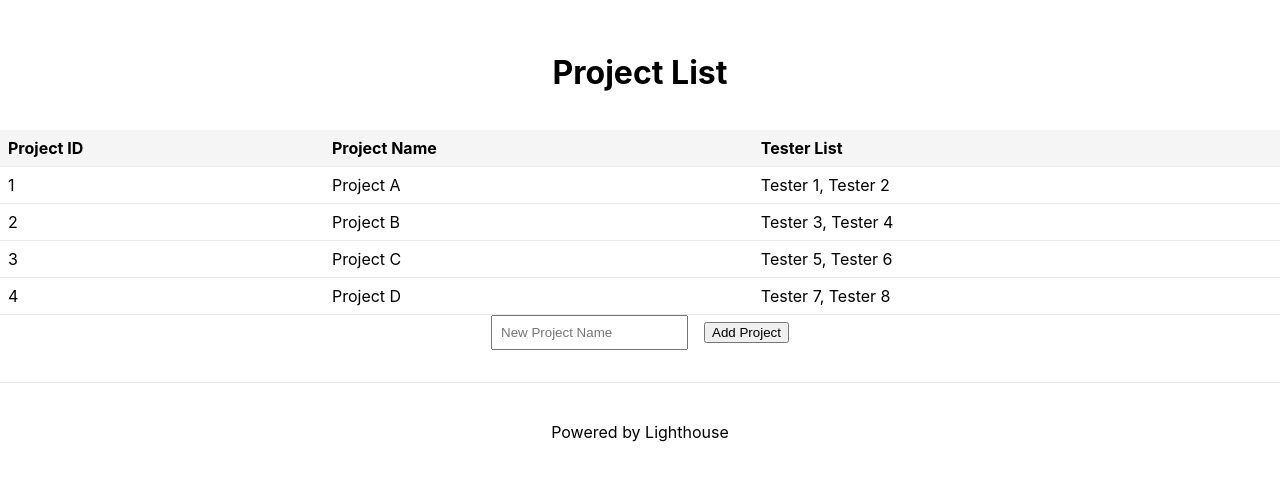
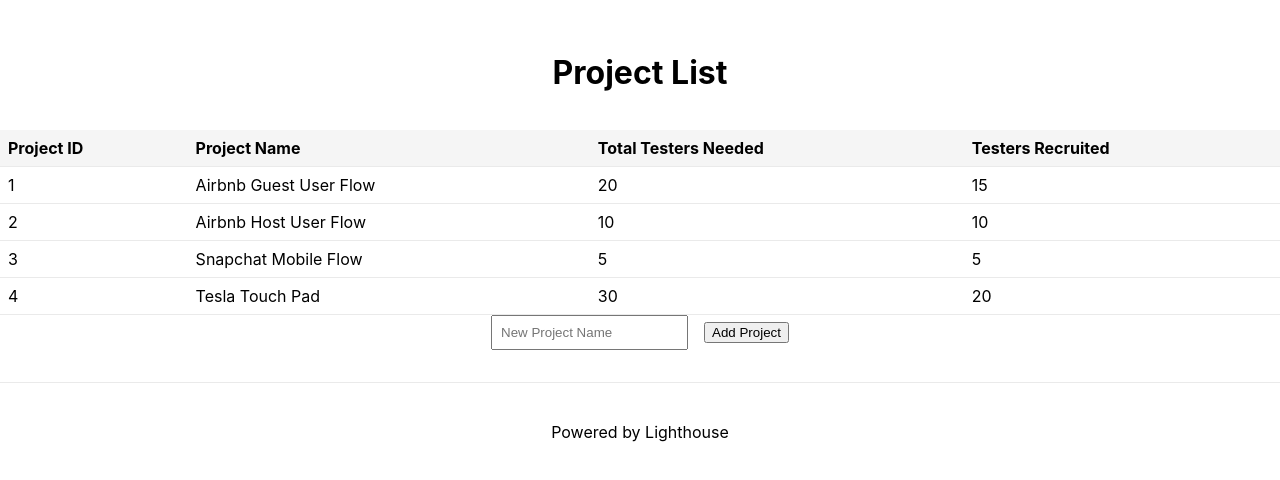
Before and after one commit to xuhaokai/lighthouse-connect, a Next.js app in the folder nextjs-blog/: page / in a window 1280 px wide. Shown: the top 480 px of the page. Built offline with nearby package versions, Linux system fonts and the light colour scheme.

Commit message:
update landing page

```diff
--- a/nextjs-blog/pages/index.js
+++ b/nextjs-blog/pages/index.js
@@ -7,10 +7,10 @@
   const router = useRouter();
   // Sample project data
   const initialProjects = [
-    { id: 1, name: 'Project A', testers: ['Tester 1', 'Tester 2'] },
-    { id: 2, name: 'Project B', testers: ['Tester 3', 'Tester 4'] },
-    { id: 3, name: 'Project C', testers: ['Tester 5', 'Tester 6'] },
-    { id: 4, name: 'Project D', testers: ['Tester 7', 'Tester 8'] },
+    { id: 1, name: 'Airbnb Guest User Flow', testers_needed: 20, recruited: 15 },
+    { id: 2, name: 'Airbnb Host User Flow', testers_needed: 10, recruited: 10 },
+    { id: 3, name: 'Snapchat Mobile Flow', testers_needed: 5, recruited: 5 },
+    { id: 4, name: 'Tesla Touch Pad', testers_needed: 30, recruited: 20 },
   ];
 
   const [projects, setProjects] = useState(initialProjects);
@@ -23,7 +23,8 @@
     const newProject = {
       id: projects.length + 1,
       name: newProjectName,
-      testers: [],
+      testers_needed: 0,
+      recruited: 0
     };
     setProjects([...projects, newProject]);
     setNewProjectName('');
@@ -48,7 +49,8 @@
               <tr>
                 <th>Project ID</th>
                 <th>Project Name</th>
-                <th>Tester List</th>
+                <th>Total Testers Needed</th>
+                <th>Testers Recruited</th>
               </tr>
             </thead>
             <tbody>
@@ -56,7 +58,8 @@
                 <tr key={project.id}>
                   <td>{project.id}</td>
                   <td>{project.name}</td>
-                  <td>{project.testers.join(', ')}</td>
+                  <td>{project.testers_needed}</td>
+                  <td>{project.recruited}</td>
                 </tr>
               ))}
             </tbody>
```
